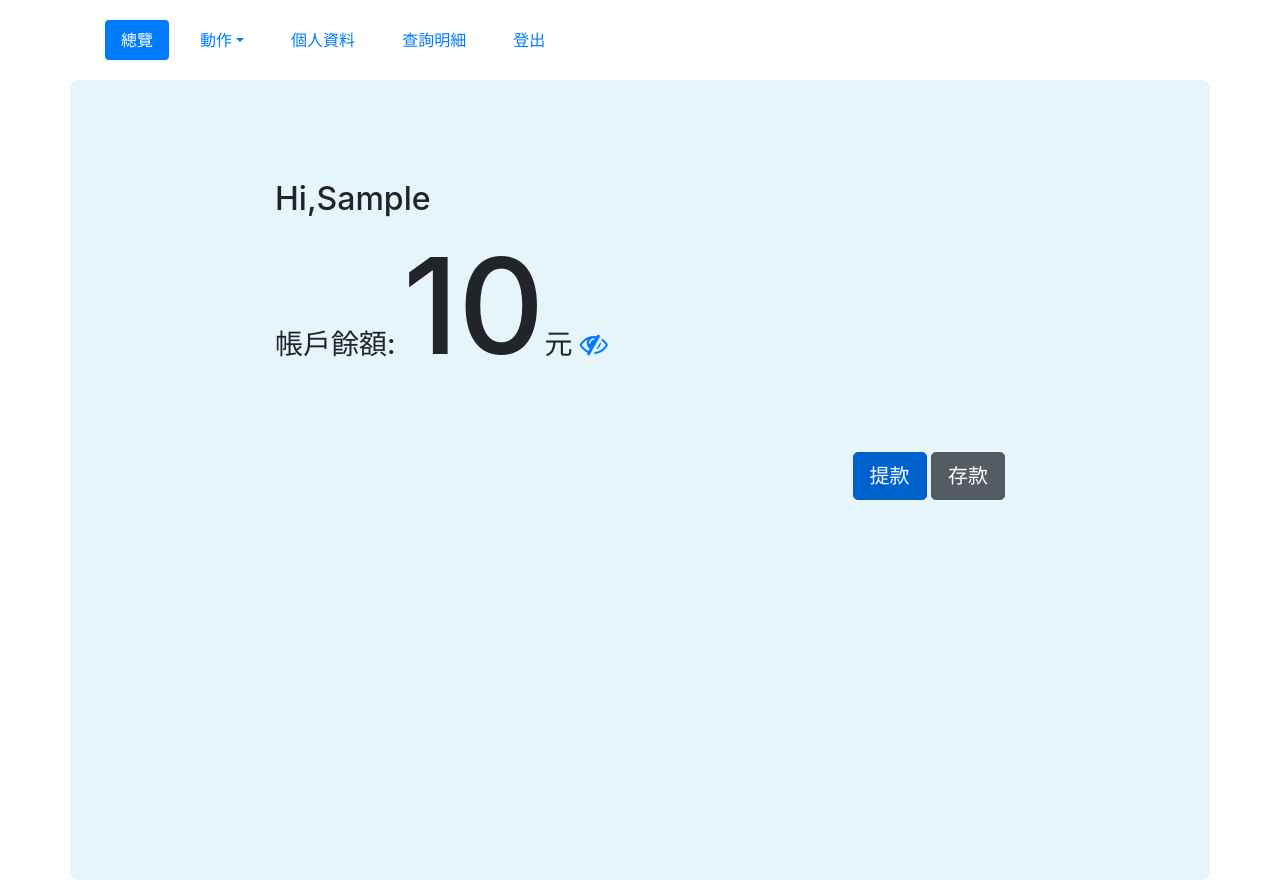
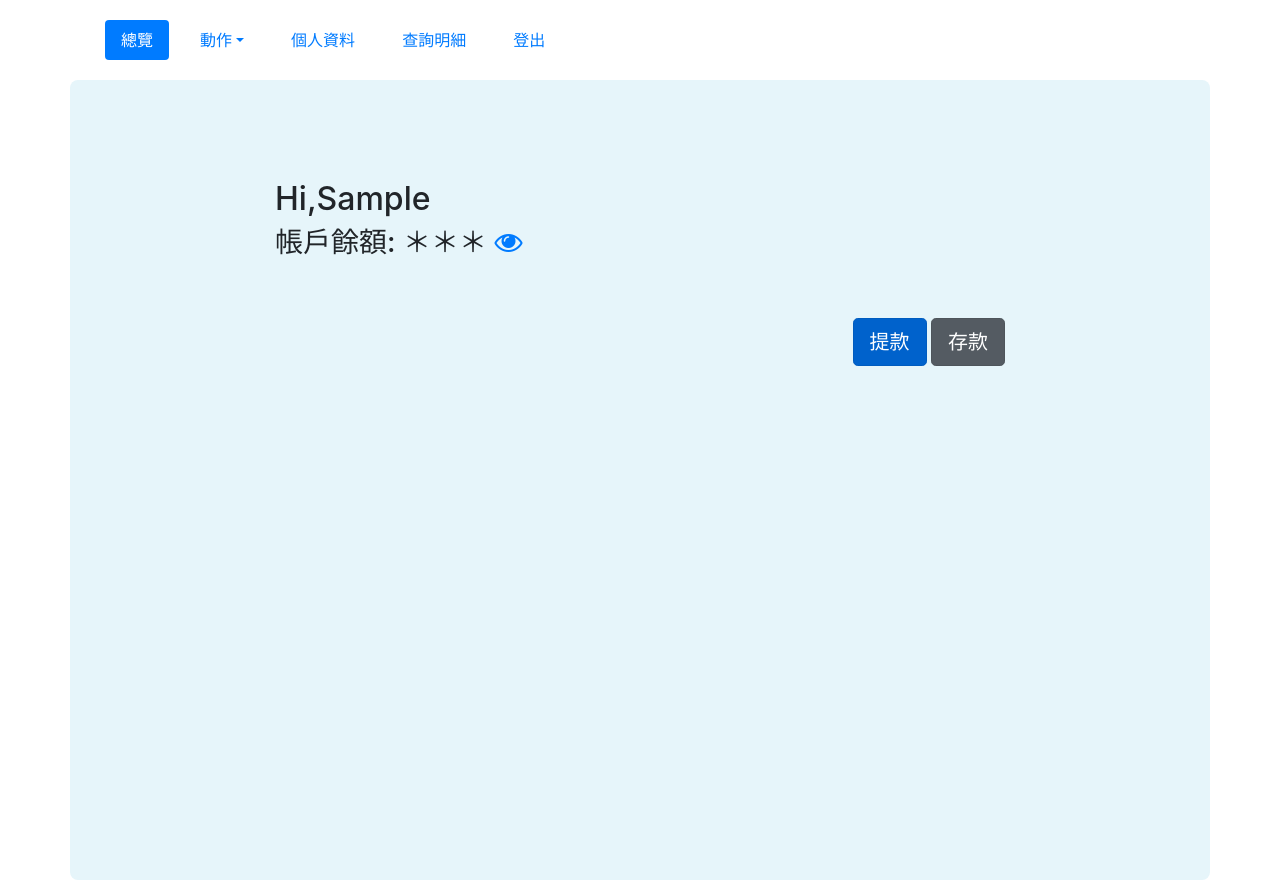
Before and after one commit to esther-lin069/RD5-Assignment, a PHP site: page / in a window 1280 px wide. Run offline with PHP 8.4, Linux system fonts and the light colour scheme; the visitor is signed in with stand-in values (Sample User, id 1); tables that the repository leaves empty or names only in its code hold one stand-in row (values such as "Sample post"); some libraries are stand-ins or nearby versions.

Commit message:
update index(show accountBalance)

```diff
--- a/bank_system/index.php
+++ b/bank_system/index.php
@@ -39,10 +39,13 @@ else{
     <div id="main" class="row">
         <div class="col"></div>
         <div id="content" class="col-8">
-            <h2 id="welcome">Hi,<span><?= $row['firstName'] ?></sapn></h2>
-            <h3>帳戶餘額: <label id="money"><?= $row['accountBalance']?></label>元
-            <a id="iconEye" href="#" role="button"><span class="fa fa-eye-slash"></span></span></a></h3>
 
+            <div id="account">
+                <h2 id="welcome">Hi,<span><?= $row['firstName'] ?></sapn></h2>
+                <h3>帳戶餘額: <lable>＊＊＊</lable><div id="show">
+                    <span id="money"><?= $row['accountBalance']?></span>元</div>
+                <a id="iconEye" href="#" role="button"><i class="fa fa-eye" aria-hidden="true"></i></a></h3>
+            </div>
             <div id="actionBtn">
                 <a href="withdraw.php" class="btn btn-primary btn-lg active" role="button" aria-pressed="true">提款</a>
                 <a href="deposit.php" class="btn btn-secondary btn-lg active" role="button" aria-pressed="true">存款</a>
@@ -57,9 +60,13 @@ else{
 
     <script>
         $(function(){
+
+        $("#show").css("display","none");
             $("#iconEye").click(function(){
-                $("#iconEye span").toggleClass("fa fa-eye");
-                $("#money").text("＊＊＊");
+                //$("#iconEye i").toggleClass("fa fa-slash");
+                $("#iconEye").empty();
+                $("#account h3 lable").text('');
+                $("#show").css("display","block");
             })
             //這裡還要再研究
         })
--- a/bank_system/scss/main.css
+++ b/bank_system/scss/main.css
@@ -14,7 +14,7 @@
 }
 
 #content #money {
-  font-size: 100pt;
+  font-size: 80pt;
 }
 
 #content #actionBtn {
--- a/bank_system/scss/main.scss
+++ b/bank_system/scss/main.scss
@@ -17,7 +17,7 @@
 
 #content{
     #money{
-        font-size: 100pt;
+        font-size: 80pt;
     }
     #actionBtn{
         margin-top: 50px;
```
Also changed, not shown: 1 other file.
